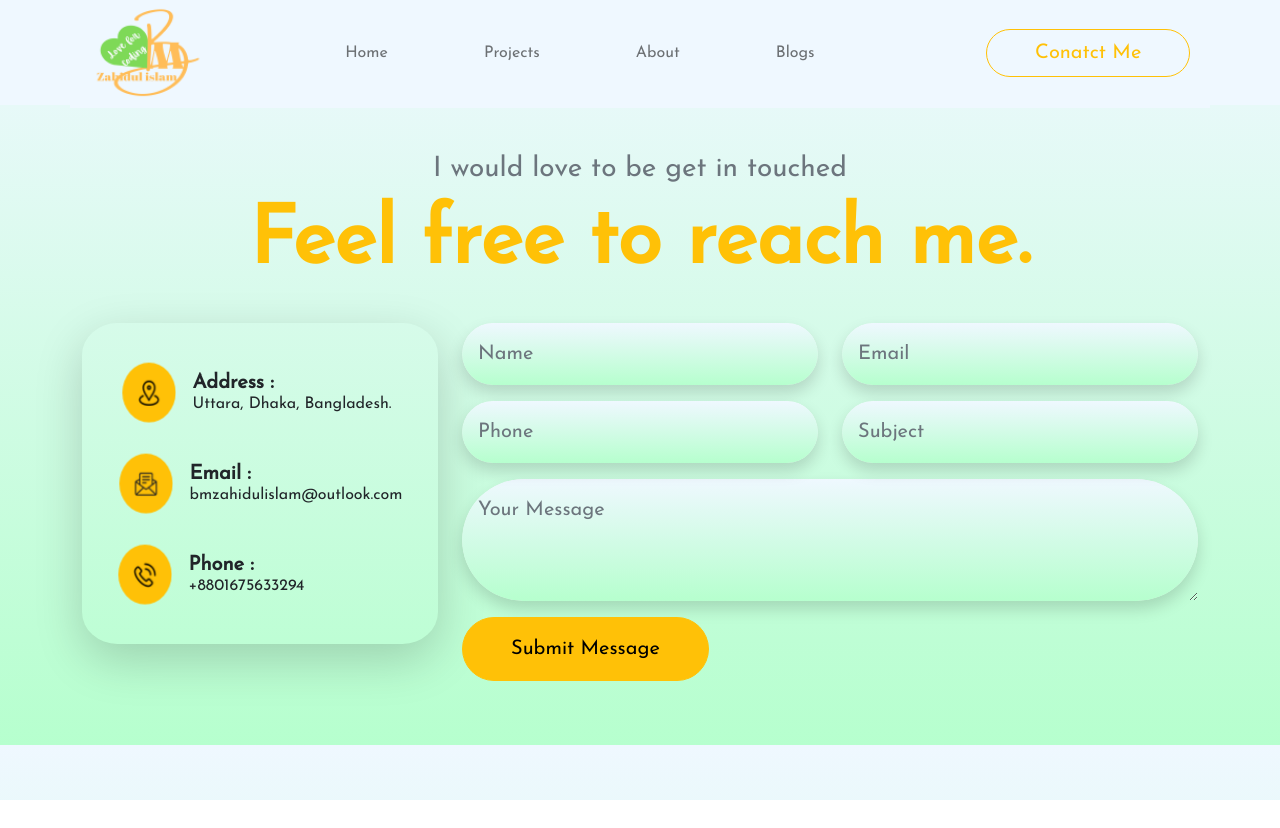
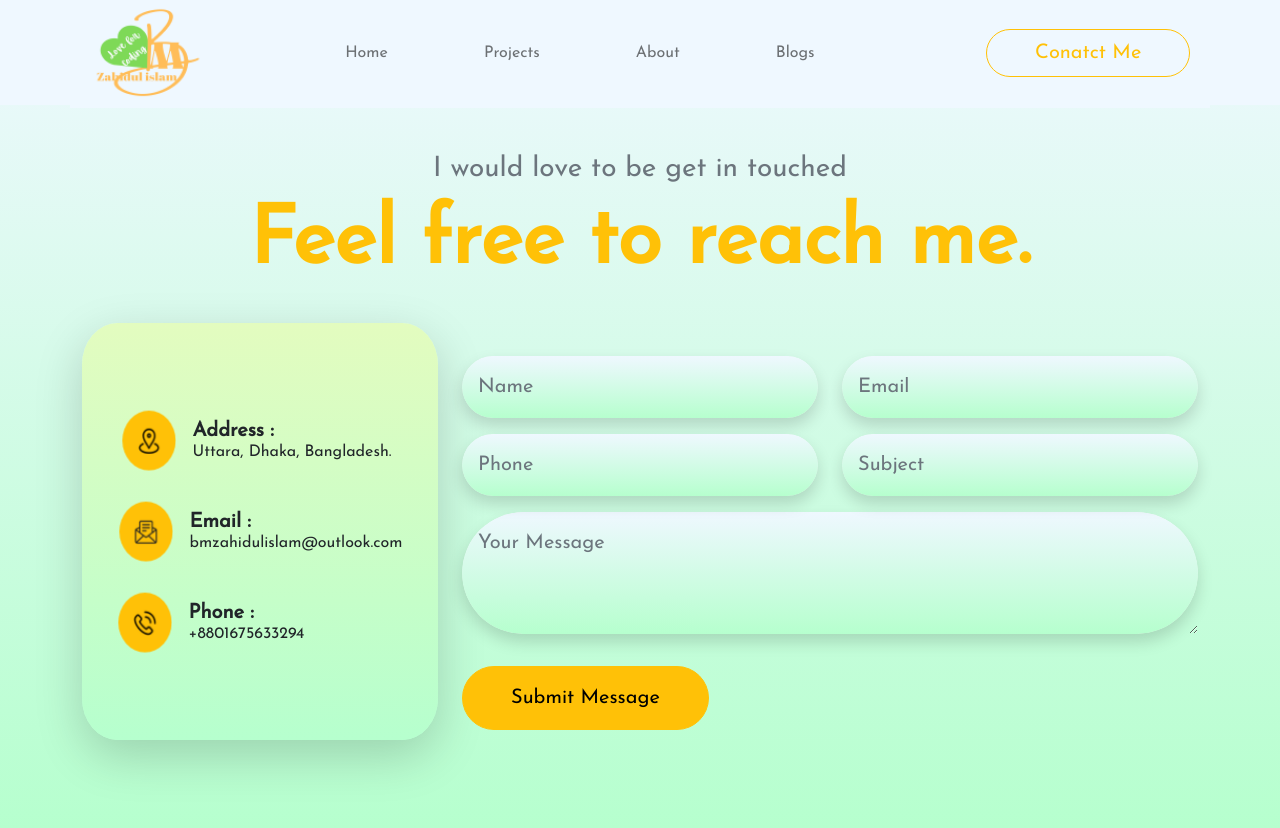
Before and after one commit to Zahid-BM/personal-portfolio-site, a React (Create React App) app: page /contact in a window 1280 px wide. Before the commit the page ends 800 px from the top, so only its background shows below. Built offline with nearby package versions, Linux system fonts and the light colour scheme.

Commit message:
Alhamdulillah starting on my project part

```diff
--- a/src/App.css
+++ b/src/App.css
@@ -4,8 +4,8 @@
 .bg-banner{
   background-image: linear-gradient(#EFF8FF, #B6FFCE);
 }
-.title{
-  color: #3E7C17;
+.bg-box{
+  background-image: linear-gradient(#E3FCBF, #B6FFCE);
 }
 .profile-img{
 width: 390px;
--- a/src/pages/ContactMe/ContactMe.js
+++ b/src/pages/ContactMe/ContactMe.js
@@ -30,7 +30,7 @@ const ContactMe = () => {
 
                     <Col lg={4}>
                         <Bounce top>
-                            <div className='shadow-lg custom-radius my-auto mb-4'>
+                            <div className='shadow-lg custom-radius my-auto mb-4 py-5 bg-box'>
                                 <div className="p-4 d-flex flex-column align-items-center">
                                     <div className='d-flex align-items-center my-3'>
                                         <RubberBand duration={1500} forever='true'><div className='bg-warning rounded-circle p-3 me-3'><img src={location} alt="" /></div></RubberBand>
@@ -62,9 +62,9 @@ const ContactMe = () => {
                     </Col>
 
 
-                    <Col lg={8}>
+                    <Col className='my-auto' lg={8}>
                         <Bounce right>
-                            <Form onSubmit={handleFormSubmit} className=''>
+                            <Form onSubmit={handleFormSubmit}>
                                 <Row className='mb-3'>
                                     <Col>
                                         <Form.Control className='rounded-pill fs-5 border-0 shadow p-3 bg-banner text-secondary' placeholder="Name" name='name' required />
@@ -84,9 +84,11 @@ const ContactMe = () => {
                                 <Form.Group className="mb-3" controlId="exampleForm.ControlTextarea1">
                                     <Form.Control className='rounded-pill fs-5 border-0 shadow p-3 bg-banner text-secondary' as="textarea" rows={3} placeholder="Your Message" name='message' required />
                                 </Form.Group>
-                                <Button size='lg' variant="warning" className='rounded-pill px-5 py-3 hover1' type="submit">
-                                    Submit Message
-                                </Button>
+                                <div className='text-center text-sm-start'>
+                                    <Button size='lg' variant="warning" className='rounded-pill px-5 py-3 hover1 mt-3' type="submit">
+                                        Submit Message
+                                    </Button>
+                            </div>
                             </Form>
                         </Bounce>
                     </Col>
--- a/src/pages/Home/Banner.js
+++ b/src/pages/Home/Banner.js
@@ -33,8 +33,8 @@ const Banner = () => {
                                     </Flip>
                                 </span></h1>
                                 <p className='text-secondary fw-bold'>A Full-stack Web Developer with full of dedication and professionalism. Skills, coping with new technologies and thirst for gathering knowledge make me a confident Web Developer.</p>
-                                <a href={resumeLink} download><Button variant='outline-warning' className='px-5 py-3 rounded-pill fw-bold hover1 mb-4 fw-bolder fs-5'>Download Resume
-                                    <Jump forever='true'>
+                                <a href={resumeLink} download><Button variant='outline-warning' className='px-4 py-2 rounded-pill fw-bold hover1 mb-4 fw-bolder fs-6'>Download Resume
+                                    <Jump duration={2000} forever='true'>
                                         <img className='ms-3' src={download} alt="" />
                                     </Jump>
                                 </Button></a>
```
